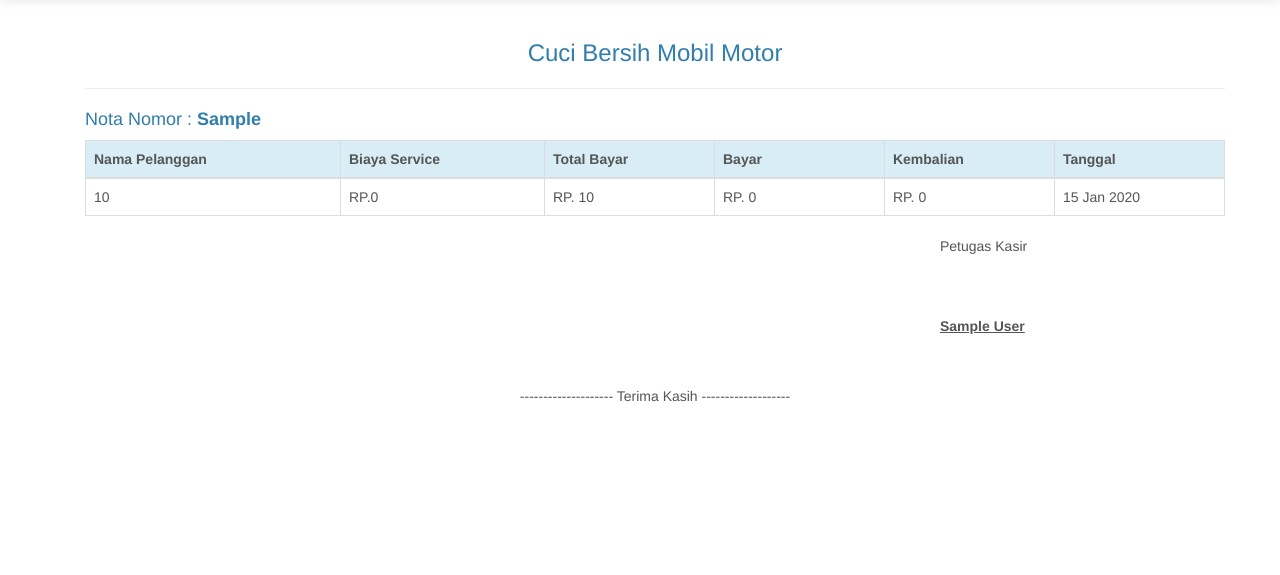
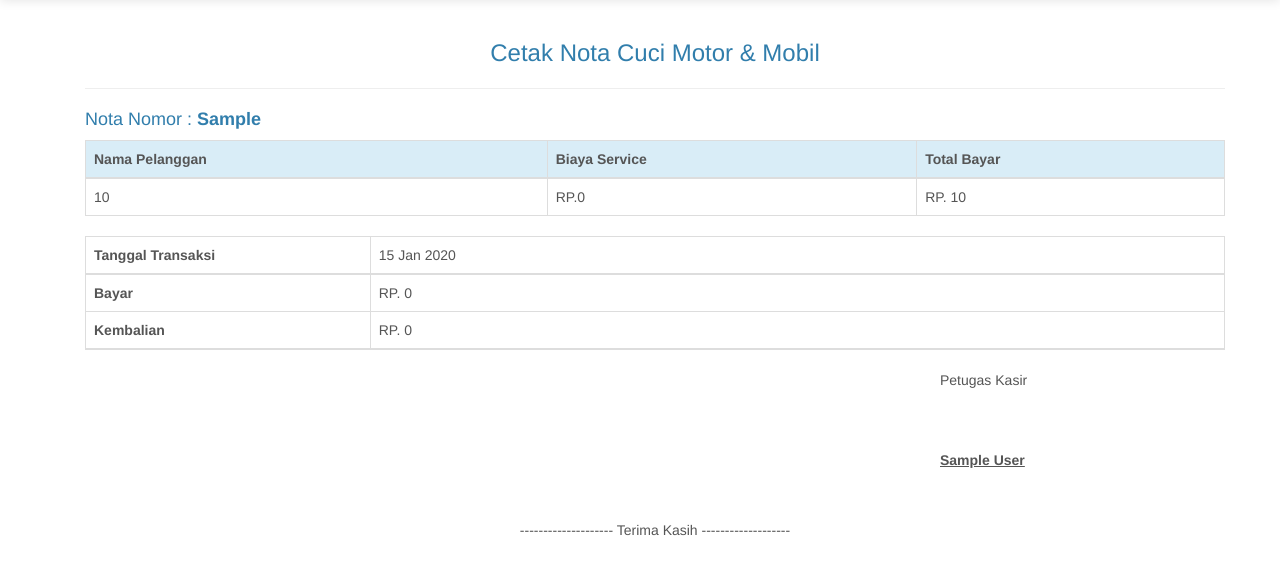
Before and after one commit to adibw99/Tugas-Sistem-Informasi, a PHP site: page /admin.php?hlm=cetak&id_transaksi=1 in a window 1280 px wide. Shown: the part 51-626 px from the top of the page. Run offline with PHP 8.4, Linux system fonts and the light colour scheme; the visitor is signed in with stand-in values (Sample User, id 1); tables that the repository leaves empty or names only in its code hold one stand-in row (values such as "Sample post").

Commit message:
update UI Nota

```diff
--- a/cetak_nota.php
+++ b/cetak_nota.php
@@ -23,7 +23,7 @@
     list($no_nota, $nama, $biaya_service, $total, $bayar, $kembali, $tanggal, $id_user) = mysqli_fetch_array($sql);
 
     echo '
-        <center><h3>Cuci Bersih Mobil Motor</h3></center>
+        <center><h3>Cetak Nota Cuci Motor & Mobil</h3></center>
         <hr/>
         <h4>Nota Nomor : <b>'.$no_nota.'</b></h4>
         <table class="table table-bordered">
@@ -32,25 +32,60 @@
              <th width="15%">Nama Pelanggan</th>
              <th width="12%">Biaya Service</th>
              <th width="10%">Total Bayar</th>
-             <th width="10%">Bayar</th>
-             <th width="10%">Kembalian</th>
-             <th width="10%">Tanggal</th>
+
            </tr>
+
+
          </thead>
+
          <tbody>
 
            <tr>
              <td>'.$nama.'</td>
              <td>RP.'.number_format ($biaya_service).'</td>
              <td>RP. '.number_format($total).'</td>
-             <td>RP. '.number_format($bayar).'</td>
 
-             <td>RP. '.number_format($kembali).'</td>
-             <td>'.date("d M Y", strtotime($tanggal)).'</td>
              <tr/>
 
         </tbody>
-    </table>
+      </table>
+
+      <table class="table table-bordered">
+
+        <tbody>
+        <thead>
+          <tr>
+            <th width="25%">Tanggal Transaksi</th>
+            <td width="75%">'.date("d M Y", strtotime($tanggal)).'</td>
+          </tr>
+          </thead>
+        </tbody>
+
+        <tbody>
+
+            <tr>
+              <th width="25%">Bayar</th>
+              <td width="75%">RP. '.number_format($bayar).'</td>
+            </tr>
+
+
+        </tbody>
+
+
+         <tbody>
+        <thead>
+          <tr>
+           <th width="25%">Kembalian</th>
+           <td width="75%">RP. '.number_format($kembali).'</td>
+          </tr>
+          </thead>
+        </tbody>
+
+
+
+
+        </table>
+
 
     <div style="margin: 0 0 50px 75%;">
         <p style="margin-bottom: 60px;">Petugas Kasir</p>
--- a/transaksi.php
+++ b/transaksi.php
@@ -39,7 +39,7 @@ if( empty( $_SESSION['id_user'] ) ){
 					 <th width="20%">Nama Pelanggan</th>
 
 					 <th width="10%">Biaya Service</th>
-					 <th width="10%">Total Bayar</th>
+					 <th width="10%">Total Pendapatan</th>
 					 <th width="10%">Tanggal</th>
 					 <th width="20%">Tindakan</th>
 				   </tr>
@@ -60,7 +60,7 @@ if( empty( $_SESSION['id_user'] ) ){
 					 <td>'.$row['no_nota'].'</td>
 					 <td>'.$row['nama_costumer'].'</td>
 
-					 <td>'.$row['biaya_service'].'</td>
+					 <td>RP. '.number_format($row['biaya_service']).'</td>
 					 <td>RP. '.number_format($row['total']).'</td>
 					 <td>'.date("d M Y", strtotime($row['tanggal'])).'</td>
 					 <td>
```
